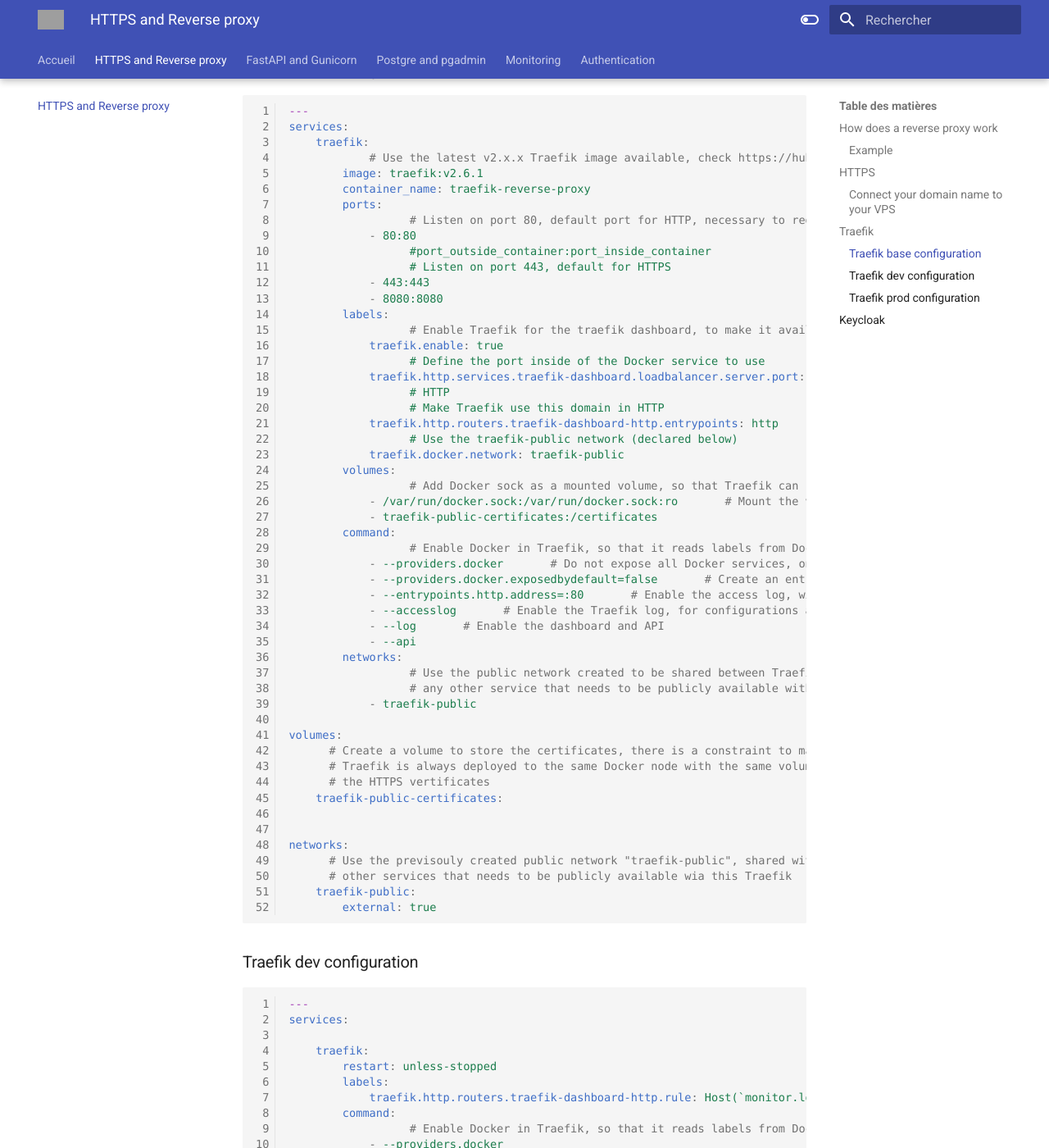
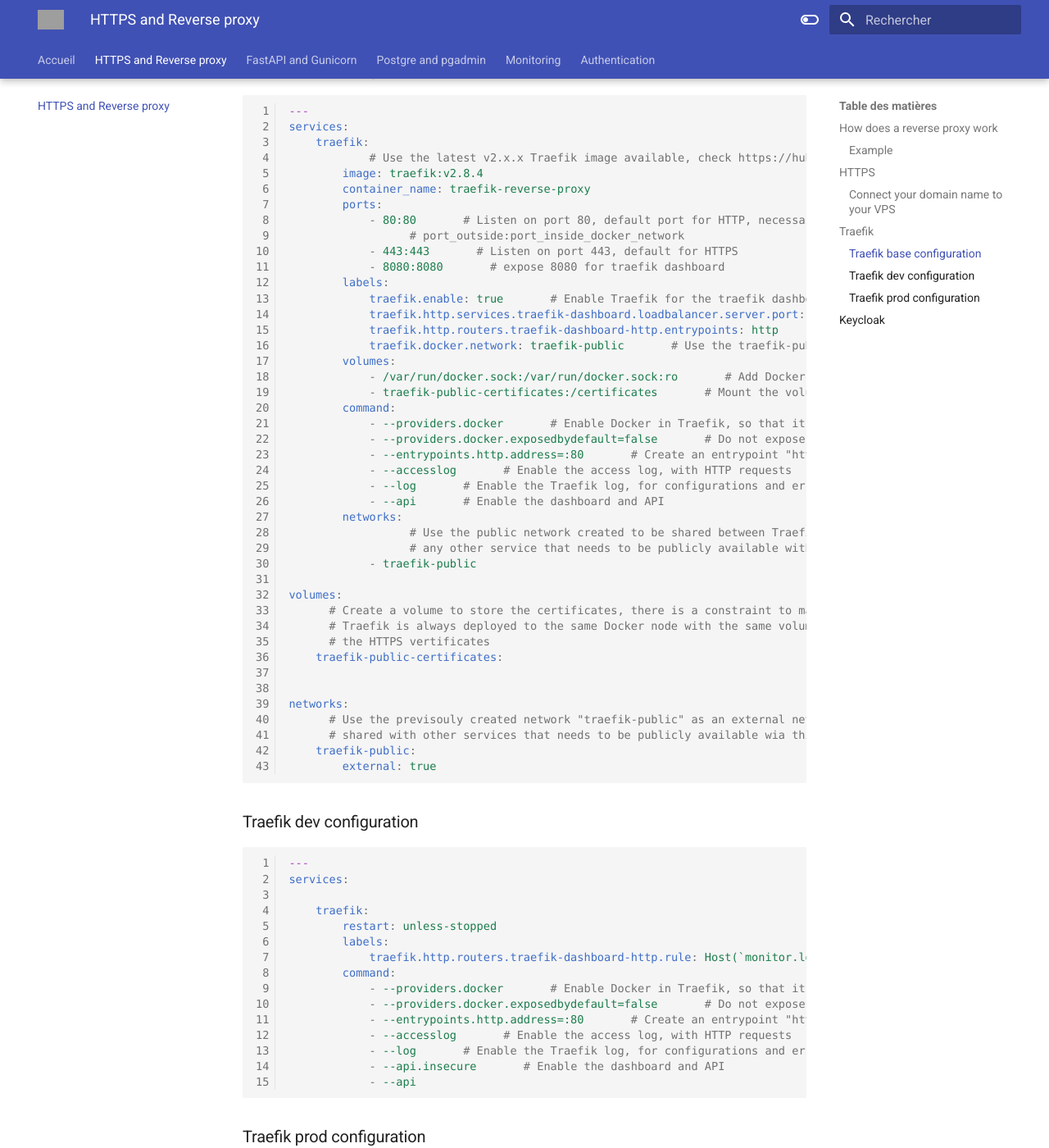
Before and after one commit to Klimorg/helloworld-stack-prod, an MkDocs documentation site: the page built from docs/https.md, in a window 1280 px wide and 1400 px high, scrolled down 2236 px. Shown: the whole window at 82% size. Built offline with MkDocs 1.6.1 and Material for MkDocs 9.7.7, drawn with Linux system fonts in a browser that asks for light colours; some web fonts are replaced; some of the changed text lies outside the part shown; grey boxes are pictures that could not be loaded.

````diff
--- a/docker-compose.traefik-dev.yml
+++ b/docker-compose.traefik-dev.yml
@@ -6,16 +6,10 @@ services:
         labels:
             traefik.http.routers.traefik-dashboard-http.rule: Host(`monitor.localhost`)
         command:
-                  # Enable Docker in Traefik, so that it reads labels from Docker services
-            - --providers.docker
-                  # Do not expose all Docker services, only the ones explicitely exposed
-            - --providers.docker.exposedbydefault=false
-                  # Create an entrypoint "http" listening on port 80
-            - --entrypoints.http.address=:80
-                  # Enable the access log, with HTTP requests
-            - --accesslog
-                  # Enable the Traefik log, for configurations and errors
-            - --log
-                  # Enable the dashboard and API
-            - --api.insecure
+            - --providers.docker       # Enable Docker in Traefik, so that it reads labels from Docker services
+            - --providers.docker.exposedbydefault=false       # Do not expose all Docker services, only the ones explicitely exposed
+            - --entrypoints.http.address=:80       # Create an entrypoint "http" listening on port 80
+            - --accesslog       # Enable the access log, with HTTP requests
+            - --log       # Enable the Traefik log, for configurations and errors
+            - --api.insecure       # Enable the dashboard and API
             - --api
--- a/docker-compose.traefik-prod.yml
+++ b/docker-compose.traefik-prod.yml
@@ -5,46 +5,32 @@ services:
         restart: always
         labels:
             traefik.http.routers.traefik-dashboard-http.rule: Host(`monitor.mathieuklimczak.com`)
-                  # Use the traefik-public network (declared below)
-                  # HTTPS
-                  # Use https
+            # Use the traefik-public network (declared below)
+            # HTTPS
+            # Use https
             traefik.http.routers.traefik-dashboard-https.entrypoints: https
             traefik.http.routers.traefik-dashboard-https.rule: Host(`monitor.mathieuklimczak.com`)
             traefik.http.routers.traefik-dashboard-https.tls: true
-                  # Use the "le" (Let's Encrypt) resolver created below
-            traefik.http.routers.traefik-dashboard-https.tls.certresolver: le
-                  # Use the special Traefik service api@internal with the web UI/dashboard
-            traefik.http.routers.traefik-dashboard-https.service: api@internal
-                  # https-redirect middleware to redirect HTTP to HTTPS
-            traefik.http.middlewares.https-redirect.redirectscheme.scheme: https
+            traefik.http.routers.traefik-dashboard-https.tls.certresolver: le # Use the "le" (Let's Encrypt) resolver created below
+            traefik.http.routers.traefik-dashboard-https.service: api@internal # Use the special Traefik service api@internal with the web UI/dashboard
+            traefik.http.middlewares.https-redirect.redirectscheme.scheme: https # https-redirect middleware to redirect HTTP to HTTPS
             traefik.http.middlewares.https-redirect.redirectscheme.permanent: true
-                  # Middlerware to redirect HTTP to HTTPS
-                  # Anything that happend to our app on HTTP will be redirect by the middlerware
-                  # above on HTTPS
+            # Middlerware to redirect HTTP to HTTPS
+            # Anything that happend to our app on HTTP will be redirect by the middlerware
+            # above on HTTPS
             traefik.http.routers.traefik-dashboard-http.middlewares: https-redirect
-                  # admin-auth middleware with HTTP basic auth
-                  # Using the env varaables USERNAME and HASHED_PASSWORD
-            traefik.http.middlewares.admin-auth.basicauth.users: ${USERNAME}:${HASHED_PASSWORD}
-                  # Enable HTTP Basic auth, using the middleware created above
+            # admin-auth middleware with HTTP basic auth
+            # Using the env variables USERNAME and HASHED_PASSWORD
+            traefik.http.middlewares.admin-auth.basicauth.users: ${USERNAME}:${HASHED_PASSWORD} # Enable HTTP Basic auth, using the middleware created above
             traefik.http.routers.traefik-dashboard-https.middlewares: admin-auth
         command:
-                  # Enable Docker in Traefik, so that it reads labels from Docker services
-            - --providers.docker
-                  # Do not expose all Docker services, only the ones explicitely exposed
-            - --providers.docker.exposedbydefault=false
-                  # Create an entrypoint "http" listening on port 80
-            - --entrypoints.http.address=:80
-                  # Create an entrypoint "https" listening on port 443
-            - --entrypoints.https.address=:443
-                  # Create the certificate resolver "le" for Let's Encrypt, uses the environment variable EMAIL
-            - --certificatesresolvers.le.acme.email=klimczak.mathieu@pm.me
-                  # Store the Let's Encrypt certificates in the mounted volume
-            - --certificatesresolvers.le.acme.storage=/certificates/acme.json
-                  # Use the TLS Challenge for Let's Encrypt
-            - --certificatesresolvers.le.acme.tlschallenge=true
-                  # Enable the access log, with HTTP requests
-            - --accesslog
-                  # Enable the Traefik log, for configurations and errors
-            - --log
-                  # Enable the dashboard and API
-            - --api
+            - --providers.docker # Enable Docker in Traefik, so that it reads labels from Docker services
+            - --providers.docker.exposedbydefault=false # Do not expose all Docker services, only the ones explicitely exposed
+            - --entrypoints.http.address=:80 # Create an entrypoint "http" listening on port 80
+            - --entrypoints.https.address=:443 # Create an entrypoint "https" listening on port 443
+            - --certificatesresolvers.le.acme.email=klimczak.mathieu@pm.me # Create the certificate resolver "le" for Let's Encrypt, uses the environment variable EMAIL
+            - --certificatesresolvers.le.acme.storage=/certificates/acme.json # Store the Let's Encrypt certificates in the mounted volume
+            - --certificatesresolvers.le.acme.tlschallenge=true # Use the TLS Challenge for Let's Encrypt
+            - --accesslog # Enable the access log, with HTTP requests
+            - --log # Enable the Traefik log, for configurations and errors
+            - --api # Enable the dashboard and API
--- a/docker-compose.traefik.yml
+++ b/docker-compose.traefik.yml
@@ -2,37 +2,28 @@
 services:
     traefik:
             # Use the latest v2.x.x Traefik image available, check https://hub.docker.com/_/traefik?tab=tags
-        image: traefik:v2.6.1
+        image: traefik:v2.8.4
         container_name: traefik-reverse-proxy
         ports:
-                  # Listen on port 80, default port for HTTP, necessary to redirect to HTTPS
-            - 80:80
-                  #port_outside_container:port_inside_container
-                  # Listen on port 443, default for HTTPS
-            - 443:443
-            - 8080:8080
+            - 80:80       # Listen on port 80, default port for HTTP, necessary to redirect to HTTPS
+                  # port_outside:port_inside_docker_network
+            - 443:443       # Listen on port 443, default for HTTPS
+            - 8080:8080       # expose 8080 for traefik dashboard
         labels:
-                  # Enable Traefik for the traefik dashboard, to make it available in the public network
-            traefik.enable: true
-                  # Define the port inside of the Docker service to use
-            traefik.http.services.traefik-dashboard.loadbalancer.server.port: 8080
-                  # HTTP
-                  # Make Traefik use this domain in HTTP
-            traefik.http.routers.traefik-dashboard-http.entrypoints: http
-                  # Use the traefik-public network (declared below)
-            traefik.docker.network: traefik-public
+            traefik.enable: true       # Enable Traefik for the traefik dashboard, to make it available in the public network
+            traefik.http.services.traefik-dashboard.loadbalancer.server.port: 8080       # Define the port inside of the Docker service to use
+            traefik.http.routers.traefik-dashboard-http.entrypoints: http       # Make Traefik use this domain in HTTP
+            traefik.docker.network: traefik-public       # Use the traefik-public network (declared below)
         volumes:
-                  # Add Docker sock as a mounted volume, so that Traefik can read the labels of the other services
-            - /var/run/docker.sock:/var/run/docker.sock:ro       # Mount the volume (named volume) to store the certificates
-            - traefik-public-certificates:/certificates
+            - /var/run/docker.sock:/var/run/docker.sock:ro       # Add Docker sock as a mounted volume, so that Traefik can read the labels of the other services
+            - traefik-public-certificates:/certificates       # Mount the volume (named volume) to store the certificates
         command:
-                  # Enable Docker in Traefik, so that it reads labels from Docker services
-            - --providers.docker       # Do not expose all Docker services, only the ones explicitely exposed
-            - --providers.docker.exposedbydefault=false       # Create an entrypoint "http" listening on port 80
-            - --entrypoints.http.address=:80       # Enable the access log, with HTTP requests
-            - --accesslog       # Enable the Traefik log, for configurations and errors
-            - --log       # Enable the dashboard and API
-            - --api
+            - --providers.docker       # Enable Docker in Traefik, so that it reads labels from Docker services
+            - --providers.docker.exposedbydefault=false       # Do not expose all Docker services, only the ones explicitely exposed
+            - --entrypoints.http.address=:80       # Create an entrypoint "http" listening on port 80
+            - --accesslog       # Enable the access log, with HTTP requests
+            - --log       # Enable the Traefik log, for configurations and errors
+            - --api       # Enable the dashboard and API
         networks:
                   # Use the public network created to be shared between Traefik and
                   # any other service that needs to be publicly available with https
@@ -46,7 +37,7 @@ volumes:
 
 
 networks:
-      # Use the previsouly created public network "traefik-public", shared with
-      # other services that needs to be publicly available wia this Traefik
+      # Use the previsouly created network "traefik-public" as an external network,
+      # shared with other services that needs to be publicly available wia this Traefik
     traefik-public:
         external: true
--- a/docs/https.md
+++ b/docs/https.md
@@ -13,17 +13,19 @@ The host having done the request doesn't know where the web app it gets the resu
 ```mermaid
 flowchart TD
     A{{Outside world}}
+
+    A -->|HTTP request| B1
+    B1 -->|Send result| A
+
     subgraph Internal Network
         B1[Reverse Proxy]
         B2[Web app1]
         B3[Web app2]
+
+        B1 -.- B2
+        B1 -.- B3
     end
 
-    A -->|HTTP request| B1
-    B1 -->|Send result| A
-
-    B1 -.- B2
-    B1 -.- B3
 ```
 
 ### Example
````
Also changed, not shown: docker-compose-dev.yml (+46 -56 lines), docker-compose-prod.yml (+84 -169 lines), report.md (deleted, +0 -167 lines), 2 other files.
